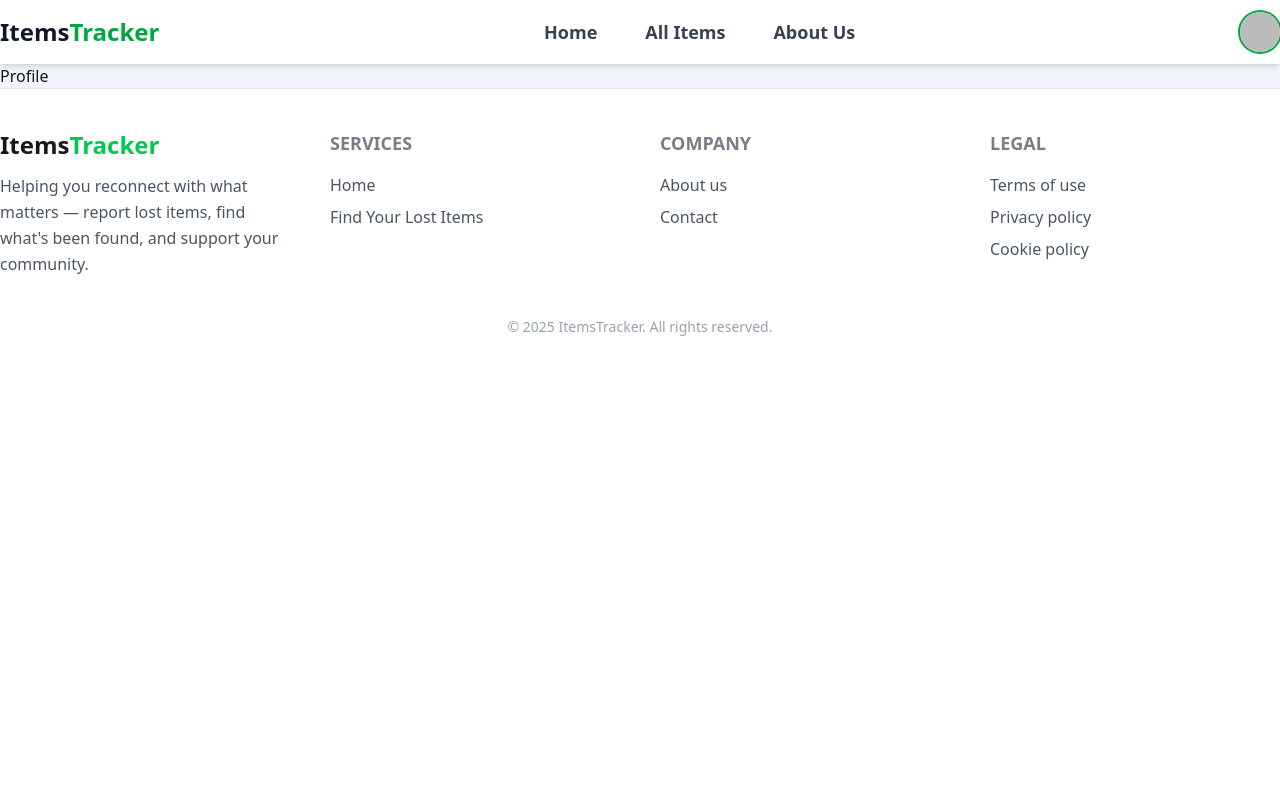
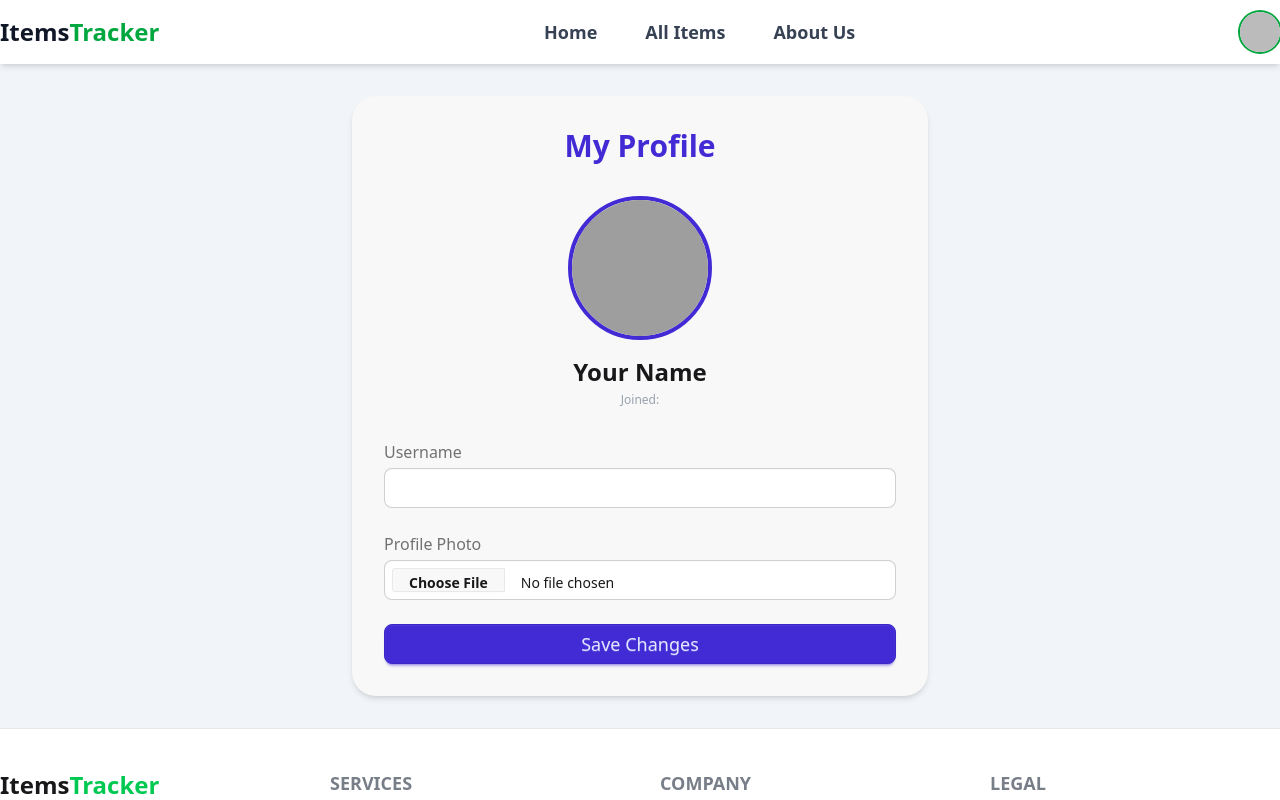
Before and after one commit to Captain-Kanak/found-lost-items-client, a React (Vite) app: page /profile in a window 1280 px wide. Shown: the top 800 px of the page. Built offline with nearby package versions, Linux system fonts and the light colour scheme; no server answers; sample sign-in values are in the browser's storage; grey boxes are pictures that could not be loaded.

Commit message:
added: user profile

```diff
--- a/src/contexts/AuthProvider.jsx
+++ b/src/contexts/AuthProvider.jsx
@@ -39,7 +39,6 @@ const AuthProvider = ({ children }) => {
 
   // Update user profile
   const updateUserProfile = (userInfo) => {
-    setLoading(true);
     return updateProfile(auth.currentUser, userInfo);
   };
 
--- a/src/pages/Profile.jsx
+++ b/src/pages/Profile.jsx
@@ -1,7 +1,134 @@
-import React from 'react'
+import { useState, useEffect } from "react";
+import useAuth from "../hooks/useAuth";
+import useAxiosPublic from "../hooks/useAxiosPublic";
+import { toast } from "react-hot-toast";
+import Spinner from "../components/Spinner";
+import handleUploadImage from "../tools/handleUploadImage";
 
 export default function Profile() {
+  const { dbUser, dbLoading, updateUserProfile } = useAuth();
+  const axiosPublic = useAxiosPublic();
+
+  const [name, setName] = useState("");
+  const [photo, setPhoto] = useState("");
+  const [loading, setLoading] = useState(false);
+  const [uploading, setUploading] = useState(false); // for image upload
+
+  // Sync form state with dbUser when it loads
+  useEffect(() => {
+    if (dbUser) {
+      setName(dbUser.username || "");
+      setPhoto(dbUser.photo || "");
+    }
+  }, [dbUser]);
+
+  // Handle image file upload
+  const handleImageChange = async (e) => {
+    setUploading(true);
+    try {
+      const uploadedUrl = await handleUploadImage(e);
+      if (uploadedUrl) {
+        setPhoto(uploadedUrl); // update local state instantly
+        toast.success("Image uploaded successfully!");
+      } else {
+        toast.error("Image upload failed.");
+      }
+    } catch (err) {
+      console.error(err);
+      toast.error("Image upload failed.");
+    } finally {
+      setUploading(false);
+    }
+  };
+
+  const handleUpdate = async (e) => {
+    e.preventDefault();
+    setLoading(true);
+
+    try {
+      await updateUserProfile({ displayName: name, photoURL: photo });
+      await axiosPublic.patch(`/users?email=${dbUser.email}`, {
+        username: name,
+        photo,
+      });
+      toast.success("Profile updated successfully!");
+    } catch (err) {
+      console.error(err);
+      toast.error("Failed to update profile");
+    } finally {
+      setLoading(false);
+    }
+  };
+
+  if (dbLoading) return <Spinner text="Loading user..." />;
+  if (loading) return <Spinner text="Updating profile..." />;
+
   return (
-    <div>Profile</div>
-  )
+    <div className="max-w-xl mx-auto my-8 p-6 sm:p-8 bg-base-200 rounded-3xl shadow-md">
+      <h2 className="text-3xl font-semibold text-center mb-8 text-primary">
+        My Profile
+      </h2>
+
+      {/* Profile Preview */}
+      <div className="flex flex-col items-center mb-8">
+        <div className="w-32 h-32 sm:w-36 sm:h-36 rounded-full border-4 border-primary overflow-hidden mb-4">
+          <img
+            src={photo || "/default-profile.png"}
+            alt="Profile"
+            className="w-full h-full object-cover"
+          />
+        </div>
+        <p className="text-xl sm:text-2xl font-semibold">
+          {name || "Your Name"}
+        </p>
+        <p className="text-sm text-gray-500">{dbUser?.email}</p>
+        <p className="text-xs text-gray-400 mt-1">
+          Joined:{" "}
+          {dbUser ? new Date(dbUser.createdAt).toLocaleDateString() : ""}
+        </p>
+      </div>
+
+      <form onSubmit={handleUpdate} className="space-y-6">
+        {/* Username */}
+        <div className="flex flex-col">
+          <label className="label mb-1">
+            <span className="label-text font-medium">Username</span>
+          </label>
+          <input
+            type="text"
+            className="input input-bordered w-full p-3 text-base rounded-lg"
+            value={name}
+            onChange={(e) => setName(e.target.value)}
+            disabled={loading || uploading}
+          />
+        </div>
+
+        {/* Image Upload */}
+        <div className="flex flex-col">
+          <label className="label mb-1">
+            <span className="label-text font-medium">Profile Photo</span>
+          </label>
+          <input
+            type="file"
+            accept="image/*"
+            onChange={handleImageChange}
+            disabled={loading || uploading}
+            className="file-input file-input-bordered w-full p-2 rounded-lg"
+          />
+        </div>
+
+        <button
+          type="submit"
+          className="btn btn-primary w-full py-3 text-lg font-medium rounded-lg"
+          disabled={loading || uploading}
+        >
+          {loading
+            ? "Updating..."
+            : uploading
+            ? "Uploading Image..."
+            : "Save Changes"}
+        </button>
+      </form>
+    </div>
+  );
 }
```
Also changed, not shown: 1 other file (tests, documents, lock files or other folders).
